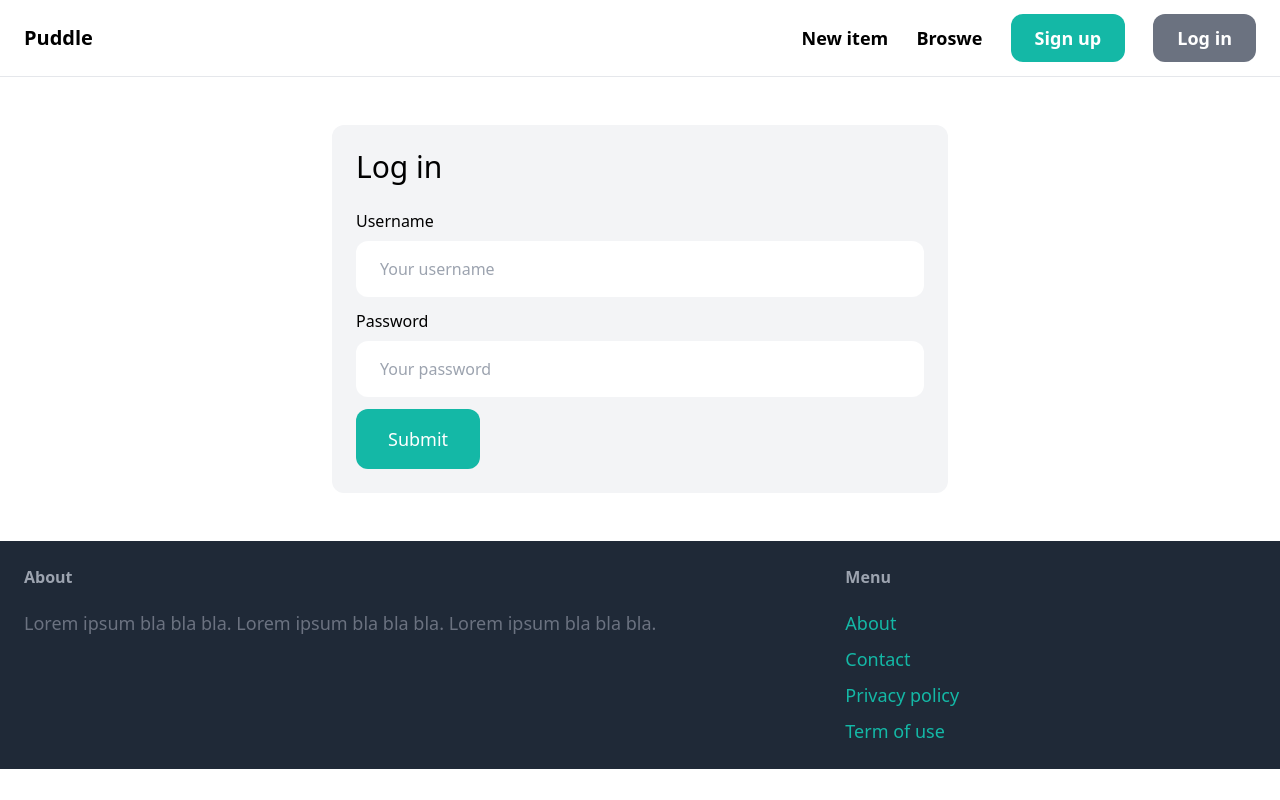
After one commit to SzUmIdaKing/SafeMarketplace, a Django app: page /login/ in a window 1280 px wide. The commit adds this page. Run offline with Django 4.2, Linux system fonts and the light colour scheme; some libraries are stand-ins or nearby versions.

Commit message:
update repo

```diff
--- a/puddle/core/forms.py
+++ b/puddle/core/forms.py
@@ -1,6 +1,18 @@
 from django import forms
-from django.contrib.auth.forms import UserCreationForm
+from django.contrib.auth.forms import UserCreationForm, AuthenticationForm
 from django.contrib.auth.models import User
+
+class LoginForm(AuthenticationForm):
+    username = forms.CharField(widget=forms.TextInput(attrs={
+        'placeholder': 'Your username',
+        'class': 'w-full py-4 px-6 rounded-xl'
+    }))
+
+    password = forms.CharField(widget=forms.PasswordInput(attrs={
+        'placeholder': 'Your password',
+        'class': 'w-full py-4 px-6 rounded-xl'
+    }))
+
 
 class SignupForm(UserCreationForm):
     class Meta:
--- a/puddle/core/templates/core/base.html
+++ b/puddle/core/templates/core/base.html
@@ -15,11 +15,17 @@
       <a href="/" class="text-xl font-semibold">Puddle</a>
 
       <div class="space-x-6">
-        <a href="#" class="text-lg font-semibold hover:text-gray-500">New item</a>
+        <a href="{% url 'item:new' %}" class="text-lg font-semibold hover:text-gray-500">New item</a>
         <a href="#" class="text-lg font-semibold hover:text-gray-500">Broswe</a>
 
-        <a href="{% url 'core:signup' %}" class="px-6 py-3 text-lg font-semibold bg-teal-500 text-white rounded-xl hover:bg-teal-700">Sing up</a>
-        <a href="#" class="px-6 py-3 text-lg font-semibold bg-gray-500 text-white rounded-xl hover:bg-gray-700">Log in</a>
+        {% if request.user.is_authenticated %}
+          <a href="#" class="px-6 py-3 text-lg font-semibold bg-teal-500 text-white rounded-xl hover:bg-teal-700">Inbox</a>
+          <a href="#" class="px-6 py-3 text-lg font-semibold bg-gray-500 text-white rounded-xl hover:bg-gray-700">Dashboard</a>
+        {% else %}
+          <a href="{% url 'core:signup' %}" class="px-6 py-3 text-lg font-semibold bg-teal-500 text-white rounded-xl hover:bg-teal-700">Sign up</a>
+          <a href="{% url 'core:login' %}" class="px-6 py-3 text-lg font-semibold bg-gray-500 text-white rounded-xl hover:bg-gray-700">Log in</a>
+        {% endif %}
+      </div>
     </nav>
     <div class="px-6 py-6">
       {% block content %}
--- /dev/null
+++ b/puddle/core/templates/core/login.html
@@ -0,0 +1,34 @@
+{% extends 'core/base.html' %}
+
+{% block title %}Log in{% endblock %}
+
+{% block content %}
+<div class="w-1/2 my-6 mx-auto p-6 bg-gray-100 rounded-xl">
+    <h1 class="mb-6 text-3xl">Log in</h1>
+
+    <form method="post" action=".">
+    {% csrf_token %}
+
+    <div class="mb-3">
+        <label class="inline-block mb-2">Username</label><br>
+        {{ form.username }}
+    </div>
+
+    <div class="mb-3">
+        <label class="inline-block mb-2">Password</label><br>
+        {{ form.password }}
+    </div>
+
+    {% if form.errors or form.non_field_errors %}
+        <div class="mb-3 p-6 bg-red-100 rounded-xl">
+            {% for field in form %}
+                {{ field.errors }}
+            {% endfor %}
+
+            {{ form.non_field_errors }}
+        </div>
+    {% endif %}
+
+    <button class="py-4 px-8 text-lg bg-teal-500 hover:bg-teal-700 rounded-xl text-white">Submit</button>
+</div>
+{% endblock%}
--- a/puddle/core/urls.py
+++ b/puddle/core/urls.py
@@ -1,6 +1,8 @@
+from django.contrib.auth import views as auth_views
 from django.urls import path
 
 from . import views
+from .forms import LoginForm
 
 app_name = 'core'
 
@@ -8,4 +10,5 @@ urlpatterns = [
     path('', views.index, name='index'),
     path('contact/', views.contact, name='contact'),
     path('signup/', views.signup, name='signup'),
+    path('login/', auth_views.LoginView.as_view(template_name='core/login.html', authentication_form=LoginForm), name='login'),
 ]
--- /dev/null
+++ b/puddle/item/forms.py
@@ -0,0 +1,27 @@
+from django import forms
+
+from .models import Item
+
+INPUT_CLASSES = 'w-full py-4 px-6 rounded-xl border'
+
+class NewItemForm(forms.ModelForm):
+    class Meta:
+        model = Item
+        fields = ('category', 'name', 'description', 'price', 'image',)
+        widgets = {
+            'category': forms.Select(attrs={
+                'class': INPUT_CLASSES
+            }),
+            'name': forms.TextInput(attrs={
+                'class': INPUT_CLASSES
+            }),
+            'description': forms.Textarea(attrs={
+                'class': INPUT_CLASSES
+            }),
+            'price': forms.TextInput(attrs={
+                'class': INPUT_CLASSES
+            }),
+            'image': forms.FileInput(attrs={
+                'class': INPUT_CLASSES
+            })
+        }
--- a/puddle/item/urls.py
+++ b/puddle/item/urls.py
@@ -6,7 +6,7 @@ app_name = 'item'
 
 urlpatterns = [
     # path('', views.items, name='items'),
-    # path('new/', views.new, name='new'),
+    path('new/', views.new, name='new'),
     path('<int:pk>/', views.detail, name='detail'),
     # path('<int:pk>/delete/', views.delete, name='delete'),
     # path('<int:pk>/edit/', views.edit, name='edit'),
--- a/puddle/puddle/settings.py
+++ b/puddle/puddle/settings.py
@@ -27,6 +27,9 @@ DEBUG = True
 
 ALLOWED_HOSTS = []
 
+LOGIN_URL = '/login/'
+LOGIN_REDIRECT_URL = '/'
+LOGOUT_REDIRECT_URL = '/'
 
 # Application definition
 
```
Also changed, not shown: password.txt (+7 -0 lines), puddle/item/templates/item/form.html (added, +27 -0 lines), puddle/item/views.py (+11 -0 lines).
